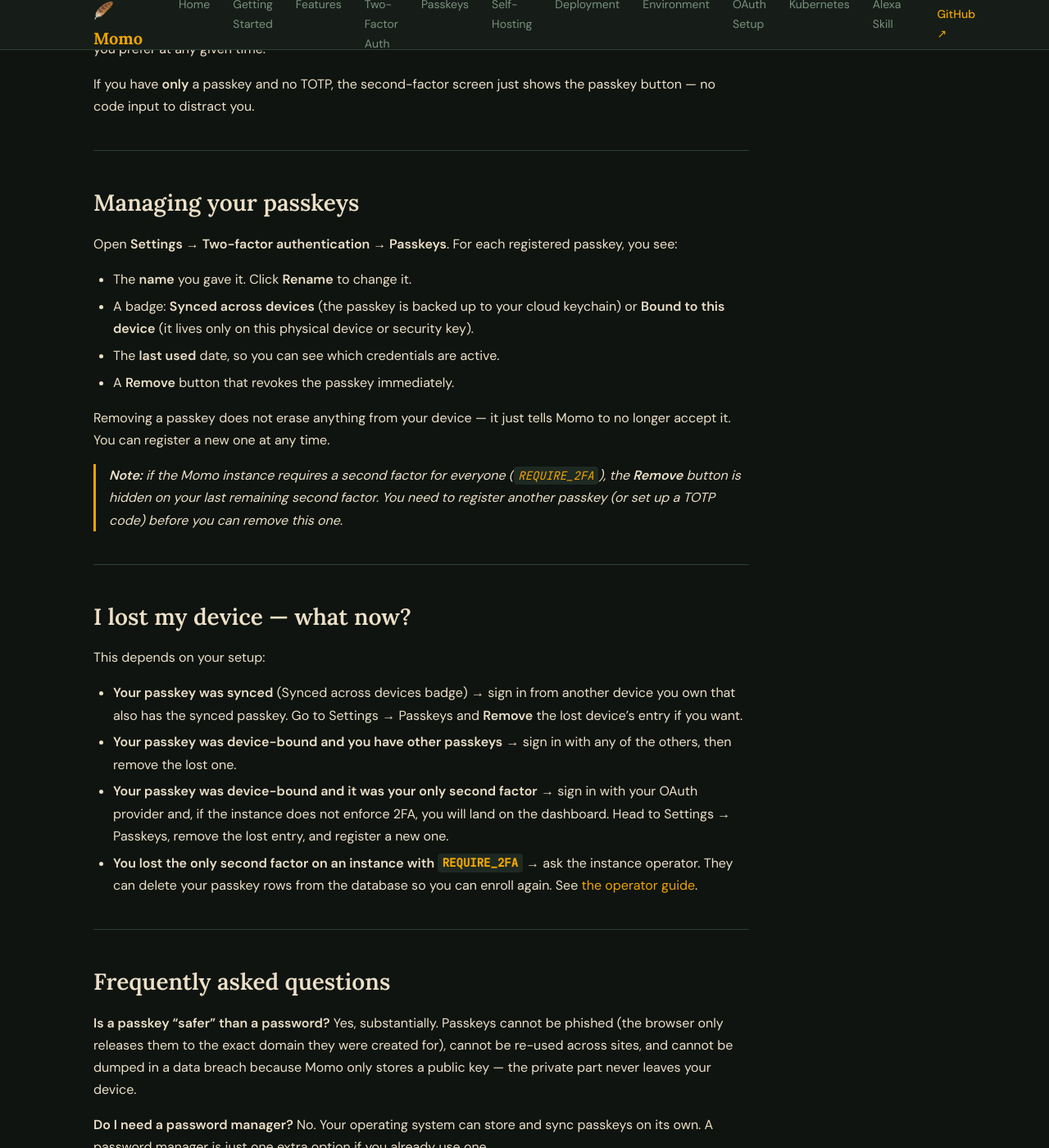
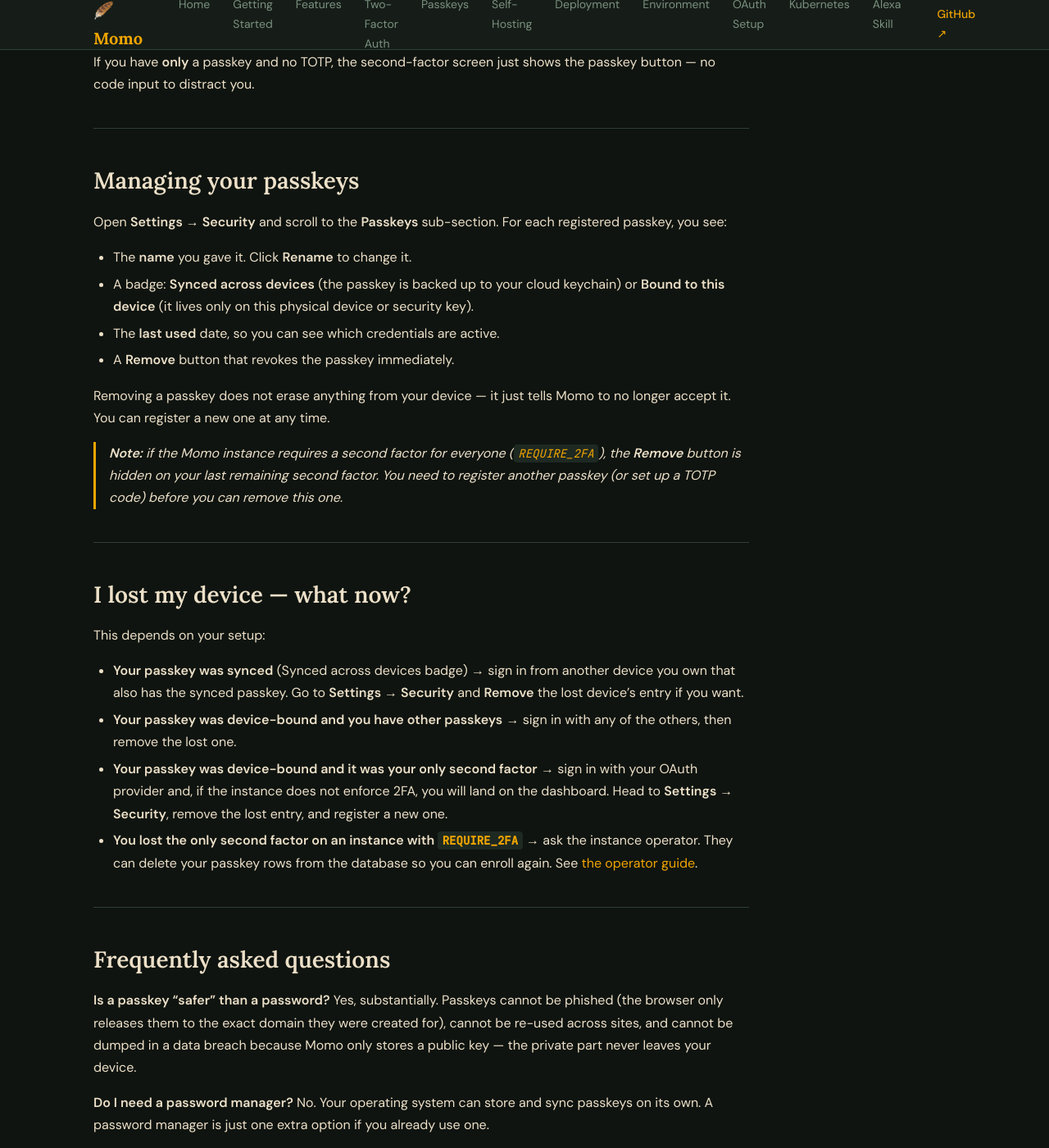
Before and after one commit to jp1337/momo, a Jekyll site: the page built from docs-site/passkeys.md, in a window 1280 px wide and 1400 px high, scrolled down 2217 px. Shown: the whole window at 82% size. Built offline with Jekyll 4.4.1, drawn with Linux system fonts in a browser that asks for light colours; some of the changed text lies outside the part shown.

Commit message:
docs: fix stale settings nav paths and language count in seo/2fa/passkeys docs
- docs/seo.md: inLanguage JSON-LD field updated from 3 to 5 languages
  (de/en/fr/es/nl) to match app/page.tsx reality
- docs-site/two-factor-auth.md: "Settings → Two-factor authentication"
  references updated to "Settings → Security" (the actual sub-page tab)
  in the enable, regenerate, and disable flows
- docs-site/passkeys.md: "Settings → Two-factor authentication → Passkeys"
  references updated to "Settings → Security" + Passkeys sub-section
  in registration, management, and lost-device recovery instructions

Co-Authored-By: Claude Sonnet 4.6 <noreply@anthropic.com>

```diff
--- a/docs-site/passkeys.md
+++ b/docs-site/passkeys.md
@@ -37,7 +37,7 @@ You do **not** need a password manager — the OS can handle it. But if you alre
 You need to be signed in to Momo before you can add a passkey. Sign in with your usual provider (GitHub, Google, Discord, …) first.
 
 1. Click your avatar in the top-right corner and pick **Settings**.
-2. Scroll to the section **Two-factor authentication**. Underneath the TOTP panel, there is a sub-section called **Passkeys**.
+2. Open the **Security** tab and scroll down to the **Passkeys** sub-section.
 3. Click **Register a passkey**.
 4. Momo asks you to give the passkey a name — for example *iPhone*, *Mac*, *Office YubiKey*. The default is a guess based on what you are using right now, but feel free to pick something memorable.
 5. Your browser takes over and shows the OS prompt: *Use Face ID / Touch ID / PIN / insert your key*. Follow it.
@@ -70,7 +70,7 @@ If you have **only** a passkey and no TOTP, the second-factor screen just shows
 
 ## Managing your passkeys
 
-Open **Settings → Two-factor authentication → Passkeys**. For each registered passkey, you see:
+Open **Settings → Security** and scroll to the **Passkeys** sub-section. For each registered passkey, you see:
 
 - The **name** you gave it. Click **Rename** to change it.
 - A badge: **Synced across devices** (the passkey is backed up to your cloud keychain) or **Bound to this device** (it lives only on this physical device or security key).
@@ -87,9 +87,9 @@ Removing a passkey does not erase anything from your device — it just tells Mo
 
 This depends on your setup:
 
-- **Your passkey was synced** (Synced across devices badge) → sign in from another device you own that also has the synced passkey. Go to Settings → Passkeys and **Remove** the lost device's entry if you want.
+- **Your passkey was synced** (Synced across devices badge) → sign in from another device you own that also has the synced passkey. Go to **Settings → Security** and **Remove** the lost device's entry if you want.
 - **Your passkey was device-bound and you have other passkeys** → sign in with any of the others, then remove the lost one.
-- **Your passkey was device-bound and it was your only second factor** → sign in with your OAuth provider and, if the instance does not enforce 2FA, you will land on the dashboard. Head to Settings → Passkeys, remove the lost entry, and register a new one.
+- **Your passkey was device-bound and it was your only second factor** → sign in with your OAuth provider and, if the instance does not enforce 2FA, you will land on the dashboard. Head to **Settings → Security**, remove the lost entry, and register a new one.
 - **You lost the only second factor on an instance with `REQUIRE_2FA`** → ask the instance operator. They can delete your passkey rows from the database so you can enroll again. See [the operator guide](https://github.com/jp1337/momo/blob/main/docs/environment-variables.md#two-factor-authentication-totp--passkeys).
 
 ---
```
Also changed, not shown: docs-site/two-factor-auth.md (+3 -3 lines), docs/seo.md (+1 -1 lines).
